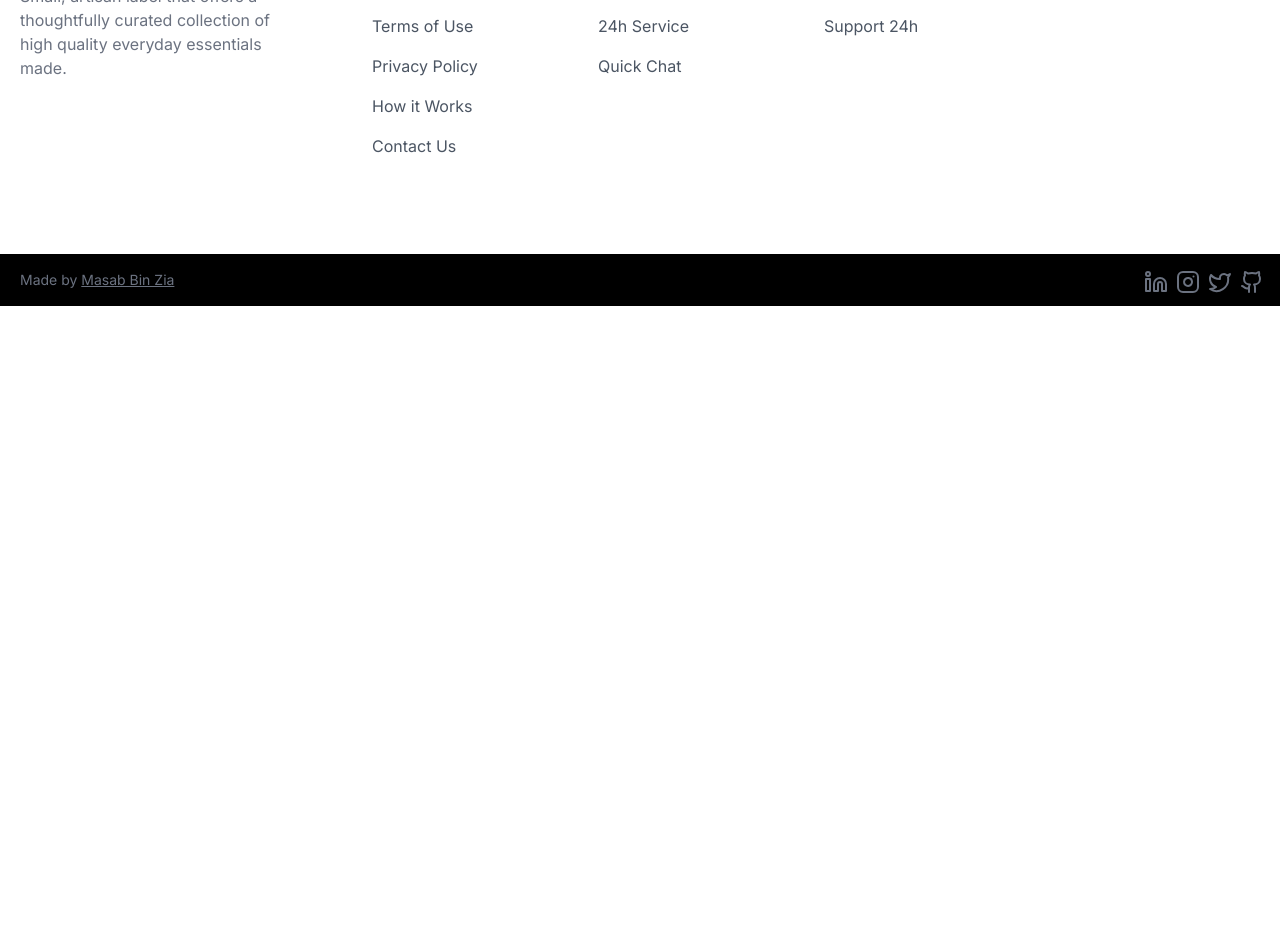
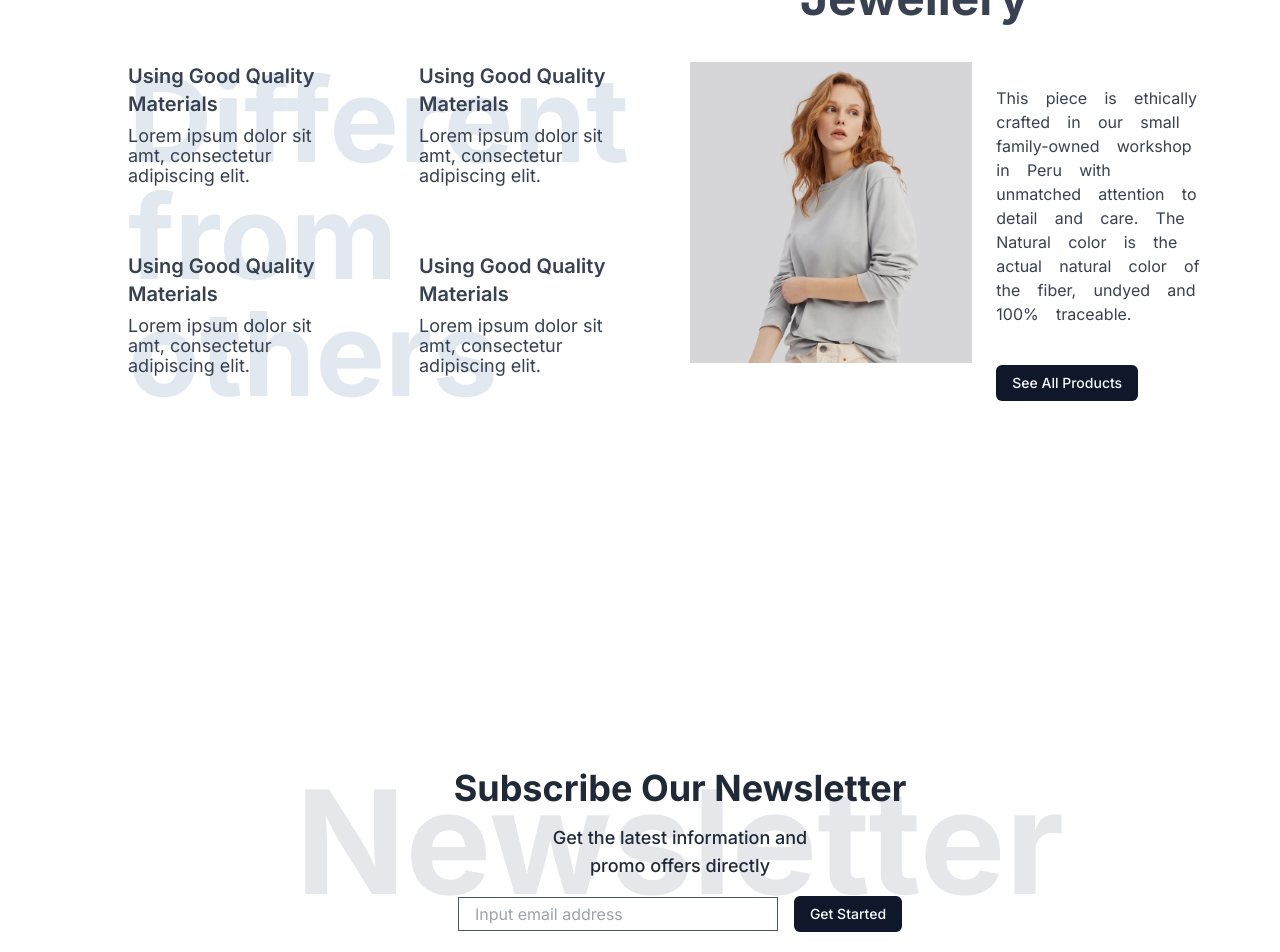
Before and after one commit to MasabBinZia/DineMarket-Ecommerce-web, a Next.js app: page / in a window 1280 px wide. Shown: the part 1640-2592 px from the top of the page. Before the commit the page ends 1946 px from the top, so only its background shows below. Built offline with nearby package versions, Linux system fonts and the light colour scheme.

Commit message:
Add Jewellary & Newslatter

```diff
--- a/src/app/page.tsx
+++ b/src/app/page.tsx
@@ -1,4 +1,6 @@
 import Hero from '@/views/Hero'
+import Jewellery from '@/views/Jewellery'
+import Newslatter from '@/views/NewsLatter'
 import ProductList from '@/views/ProductList'
 
 export default function Home() {
@@ -7,6 +9,8 @@ export default function Home() {
     <div className='py-0 ml-0 lg:py-12 lg:ml-20'>
     <Hero/>
     <ProductList/>
+    <Jewellery/>
+    <Newslatter/>
     </div>
     </>
   )
--- /dev/null
+++ b/src/views/Jewellery.tsx
@@ -0,0 +1,56 @@
+import Image from "next/image"
+import P3 from '/public/p3.png';
+import { Button } from "@/components/ui/button";
+
+
+const Jewellery = () => {
+    return (
+        <>
+            <div className="py-6 px-12 text-gray-700">
+                {/* top */}
+                <div className="flex justify-start md:justify-end text-4xl md:text-5xl font-bold py-4 ">
+                    <h6 className="max-w-[27rem]">Unique and Authentic Vintage Designer Jewellery</h6>
+                </div>
+                {/* bottom */}
+                <div className="flex flex-col md:flex-row justify-between py-4 mt-2 gap-5">
+                    {/* left */}
+                    <div className="relative basis-1/2  gap-6 lg:gap-10 grid grid-cols-2 grid-rows-2">
+                        <div className="absolute -z-50 text-slate-200 inset-0">
+                            <h6 className="text-5xl md:text-7xl lg:text-[7.3rem] leading-[5.9rem] font-bold">Different from <br />others</h6>
+                        </div>
+                        <div className="max-w-[13rem] space-y-2">
+                            <h6 className="font-semibold text-xl">Using Good Quality Materials</h6>
+                            <p className="text-lg leading-5">Lorem ipsum dolor sit amt, consectetur adipiscing elit.</p>
+                        </div>
+                        <div className="max-w-[13rem] space-y-2">
+                            <h6 className="font-semibold text-xl">Using Good Quality Materials</h6>
+                            <p className="text-lg leading-5">Lorem ipsum dolor sit amt, consectetur adipiscing elit.</p>
+                        </div>
+                        <div className="max-w-[13rem] space-y-2">
+                            <h6 className="font-semibold text-xl">Using Good Quality Materials</h6>
+                            <p className="text-lg leading-5">Lorem ipsum dolor sit amt, consectetur adipiscing elit.</p>
+                        </div>
+                        <div className="max-w-[13rem] space-y-2">
+                            <h6 className="font-semibold text-xl">Using Good Quality Materials</h6>
+                            <p className="text-lg leading-5">Lorem ipsum dolor sit amt, consectetur adipiscing elit.</p>
+                        </div>
+                    </div>
+                    {/* right */}
+                    <div className="flex flex-col lg:flex-row basis-1/2">
+                        <div className="w-full px-4 lg:px-0 lg:w-80">
+                            <Image width={1000} height={1000} src={P3} alt={"Designer Jewellery"} />
+                        </div>
+                        <div className="space-y-6 md:space-y-4 p-6">
+                            <p style={{ wordSpacing: "0.8rem" }} className="h-[90%] lg:max-w-[15rem]">
+                                This piece is ethically crafted in our small family-owned workshop in Peru with unmatched attention to detail and care. The Natural color is the actual natural color of the fiber, undyed and 100% traceable.
+                            </p>
+                            <Button>See All Products</Button>
+                        </div>
+                    </div>
+                </div>
+            </div>
+        </>
+    )
+}
+
+export default Jewellery
--- /dev/null
+++ b/src/views/NewsLatter.tsx
@@ -0,0 +1,17 @@
+import { Button } from "@/components/ui/button"
+
+const Newslatter = () => {
+    return (
+        <div className="relative text-center space-y-4 min-h-[40vh] md:h-[70vh] lg:min-h-[50rem] flex flex-col justify-center items-center text-gray-800">
+            <h6 className="absolute text-6xl md:text-[9rem] font-bold text-gray-200 text-center mx-auto -z-50 ">Newsletter</h6>
+            <h6 className="text-3xl md:text-4xl font-bold">Subscribe Our Newsletter</h6>
+            <p className="max-w-[16rem] text-lg font-medium">Get the latest information and promo offers directly</p>
+            <div className="flex gap-4 flex-wrap items-center justify-center ">
+                <input type="text" className="border border-gray-600 py-1 px-2 md:px-4 flex flex-grow w-80" placeholder="Input email address" />
+                <Button>Get Started </Button>
+            </div>
+        </div>
+    )
+}
+
+export default Newslatter
```
